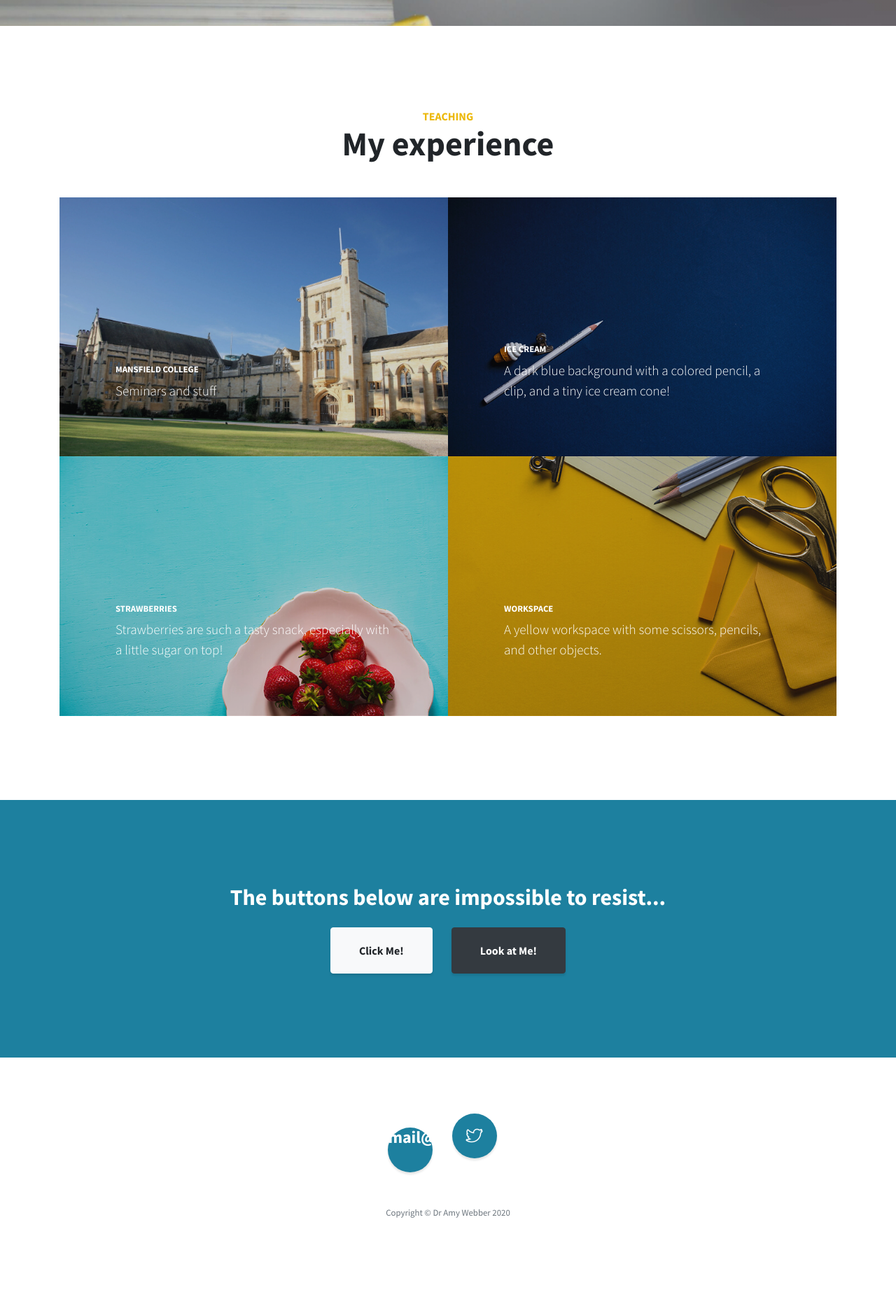
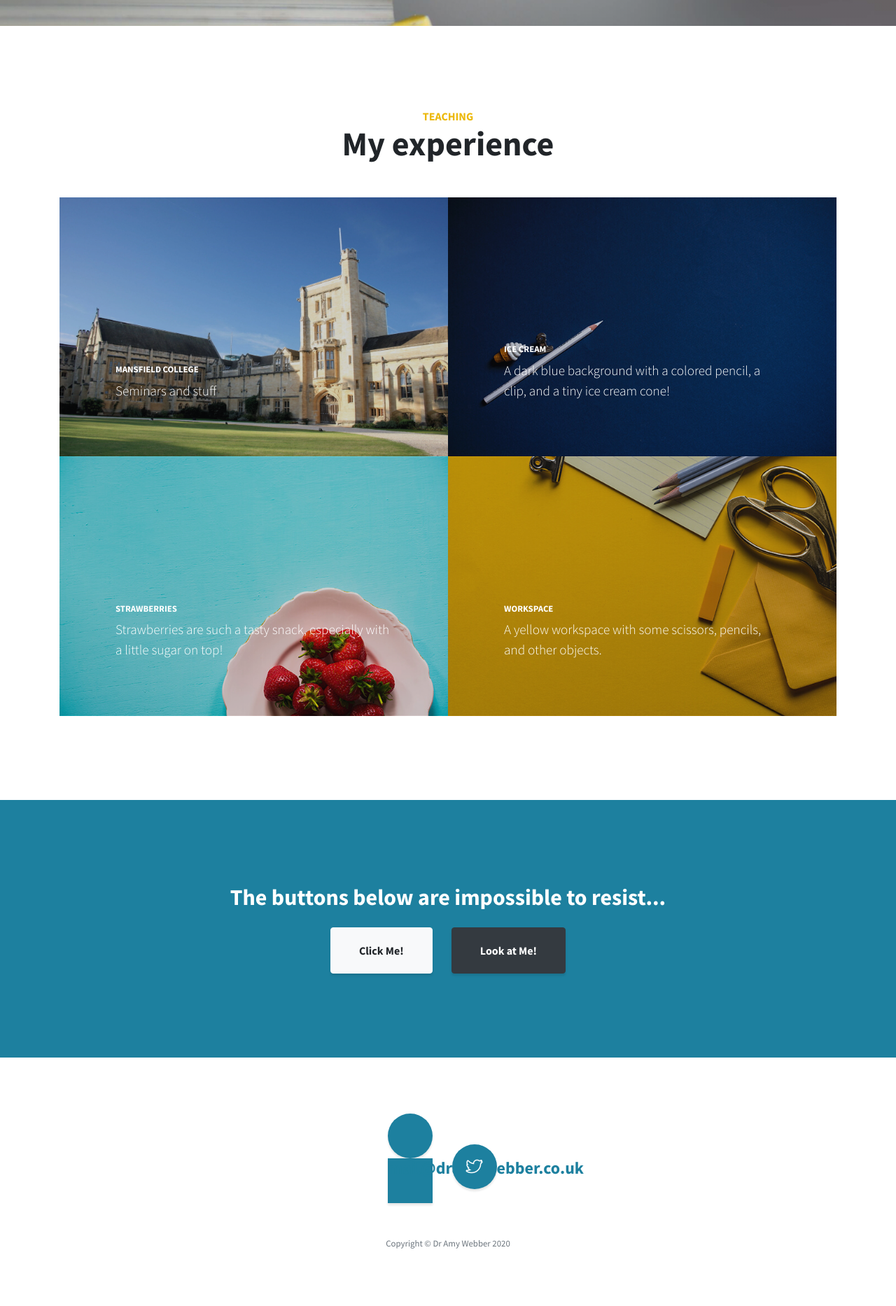
Before and after one commit to mortstar/mortstar.github.io, a Jekyll site: the page built from index.html, in a window 1280 px wide. Shown: the part 2773-4639 px from the top of the page at 70% size. Built offline with Jekyll 4.4.1, drawn with Linux system fonts in a browser that asks for light colours; before the commit the page ends 4595 px from its top, so only the background shows below that.

Commit message:
Text below email

```diff
--- a/_includes/footer.html
+++ b/_includes/footer.html
@@ -4,10 +4,12 @@
             <li class="list-inline-item">
                 <a class="social-link rounded-circle text-white mr-3" href="mailto:mail@dramywebber.co.uk">
               <i class="icon-social-envelope"></i>
+            </a>
+            <div class="social-link">
               <h4>
                 <strong>mail@dramywebber.co.uk</strong>
               </h4>
-            </a>
+            </div>
             </li>
             <li class="list-inline-item">
                 <a class="social-link rounded-circle text-white mr-3" href="#">
--- a/assets/css/stylish-portfolio.css
+++ b/assets/css/stylish-portfolio.css
@@ -324,6 +324,7 @@ footer.footer .social-link {
   transition: background-color 0.15s ease-in-out;
   -webkit-box-shadow: 0 3px 3px 0 rgba(0, 0, 0, 0.1);
   box-shadow: 0 3px 3px 0 rgba(0, 0, 0, 0.1);
+  color: #1D809F;
 }
 
 footer.footer .social-link:hover {
```
Also changed, not shown: assets/css/stylish-portfolio.min.css.
